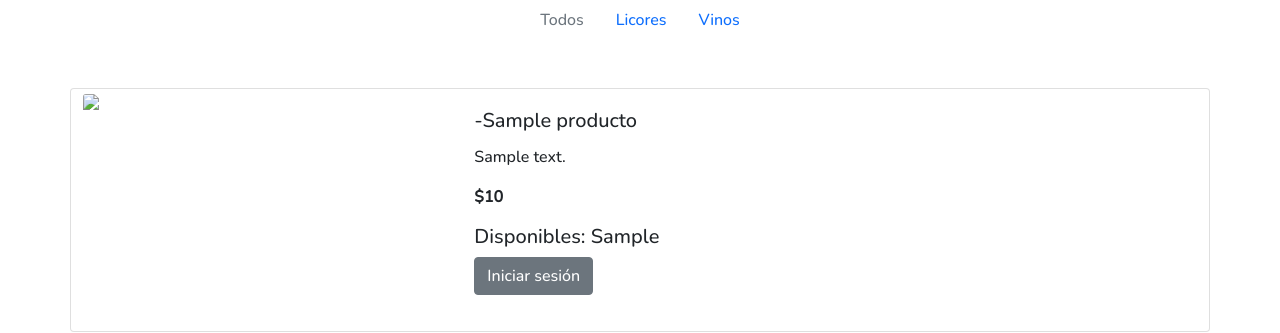
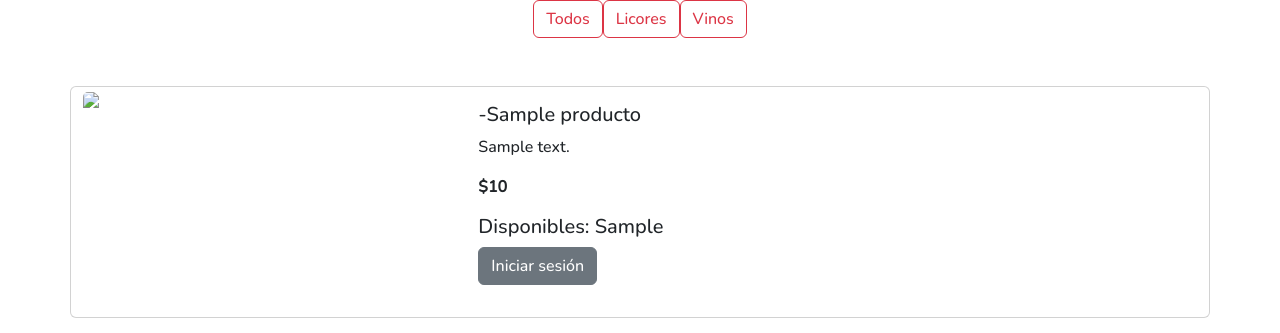
Before and after one commit to CDanielLira/Suaavecito, a PHP site: page /vistaprod.php?prod=1 in a window 1280 px wide. Shown: the part 85-418 px from the top of the page. Run offline with PHP 8.4, Linux system fonts and the light colour scheme; tables that the repository leaves empty or names only in its code hold one stand-in row (values such as "Sample post"); data that the repository does not hold is empty; some libraries are stand-ins or nearby versions.

Commit message:
css vistaproducto

```diff
--- a/vistaprod.php
+++ b/vistaprod.php
@@ -22,19 +22,34 @@
 
 
 ?>
-<link rel="stylesheet" href="https://cdn.jsdelivr.net/npm/bootstrap@4.6.2/dist/css/bootstrap.min.css" integrity="sha384-xOolHFLEh07PJGoPkLv1IbcEPTNtaed2xpHsD9ESMhqIYd0nLMwNLD69Npy4HI+N" crossorigin="anonymous">
+<link href="https://cdn.jsdelivr.net/npm/bootstrap@5.2.3/dist/css/bootstrap.min.css" rel="stylesheet" integrity="sha384-rbsA2VBKQhggwzxH7pPCaAqO46MgnOM80zW1RWuH61DGLwZJEdK2Kadq2F9CUG65" crossorigin="anonymous">
 <meta name="viewport" content="width=device-width, user-scalable=no, initial-scale=1.0, maximum-scale=1.0, minimum-scale=1.0">
 <body>
     <div class="cate">
         <ul class="nav justify-content-center">
             <li class="nav-item">
-            <a class="nav-link disabled">Todos</a>
+                <?php
+                if($cat == "Todos")
+                    echo "<a class='btn btn-outline-danger' href='tienda.php?cat=Todos' role='button'>Todos</a>";
+                else
+                    echo "<a class='btn btn-outline-danger' href='tienda.php?cat=Todos' role='button'>Todos</a>";
+            ?>
             </li>
             <li class="nav-item">
-            <a class="nav-link" href="licores.php">Licores</a>
+                <?php
+                if($cat == "Licores")
+                    echo "<a class='btn btn-outline-danger' href='tienda.php?cat=Licores' role='button'>Licores</a>";
+                else
+                    echo "<a class='btn btn-outline-danger' href='tienda.php?cat=Licores' role='button'>Licores</a>";
+            ?>
             </li>
             <li class="nav-item">
-            <a class="nav-link" href="vinos.php">Vinos</a>
+                <?php
+                if($cat == "Vinos")
+                    echo "<a class='btn btn-outline-danger' href='tienda.php?cat=Vinos' role='button'>Vinos</a>";
+                else
+                    echo "<a class='btn btn-outline-danger' href='tienda.php?cat=Vinos' role='button'>Vinos</a>";
+            ?>
             </li>
         </ul>
     </div>
@@ -68,7 +83,7 @@
                         <?php
                             echo "<h5>Disponibles: " . $existencia . "</h5>";
 							if(!empty($_SESSION['id']) && $existencia > 0){
-								?><button class="btn btn-primary" onclick="agregar()">Agregar al carrito</button><?php
+								?><button class="btn btn-outline-danger" onclick="agregar()">Agregar al carrito</button><?php
 							}
 							else if(!empty($_SESSION['id']) && $existencia <= 0){
 								?><button class="btn btn-secondary">No disponible</button><?php
```
Lines whose indentation alone changed are shown as unchanged.
